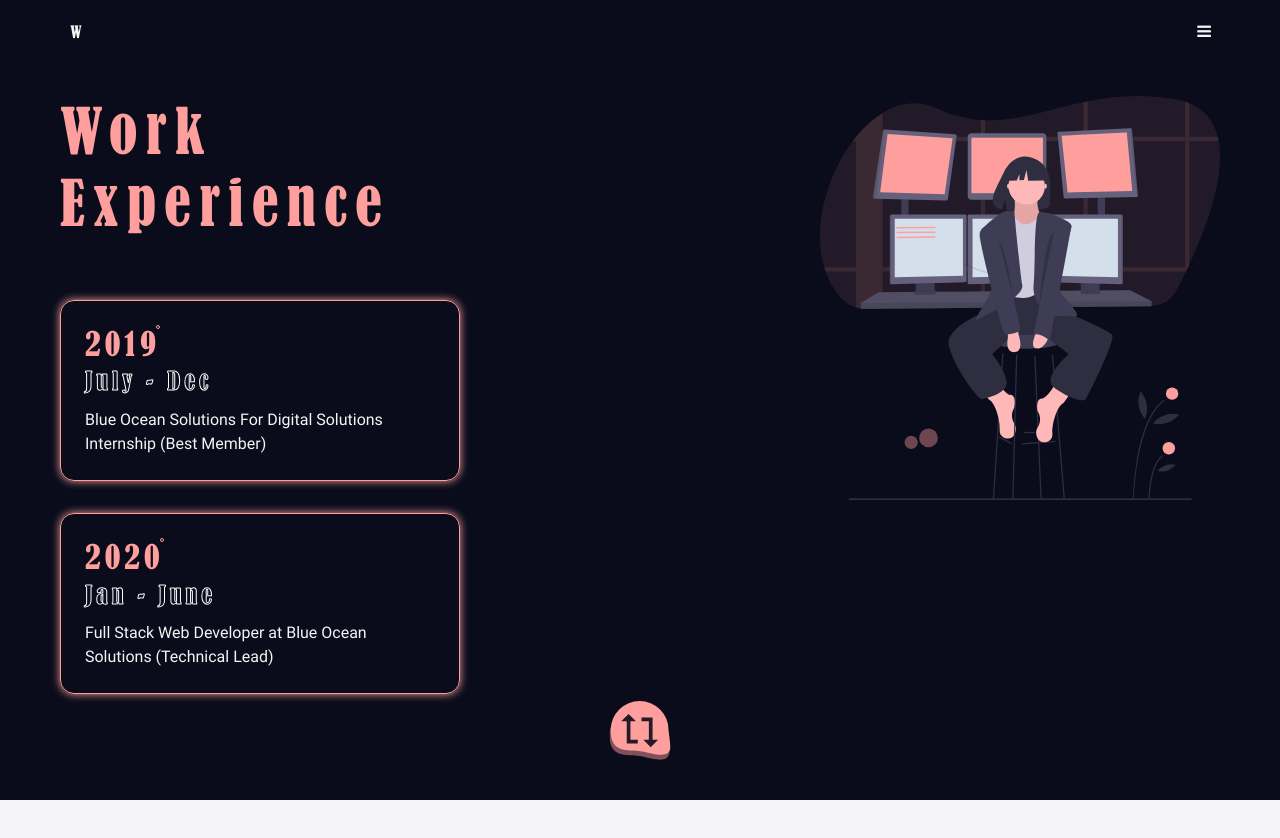
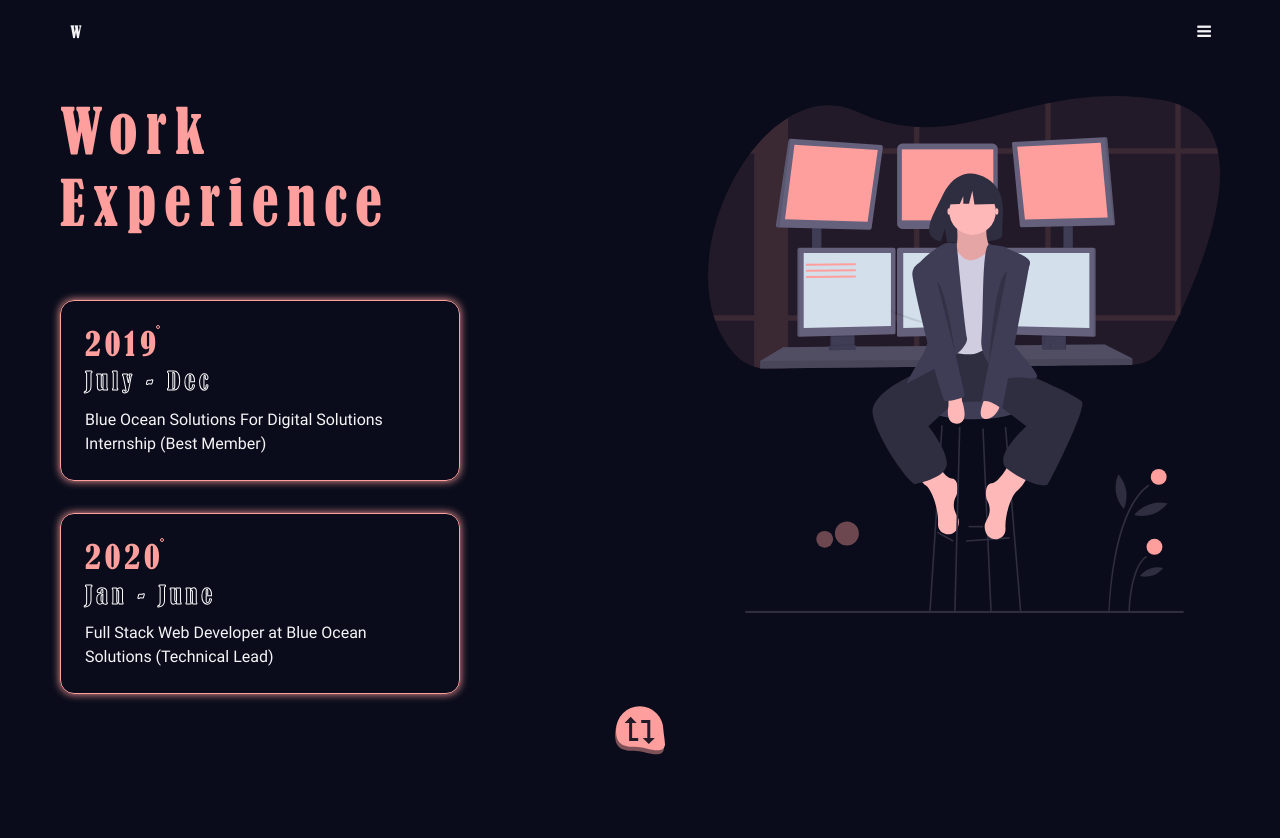
Before and after one commit to WeamAdel/WeamAdel.github.io, a React (Create React App) app: page /experience in a window 1280 px wide. Shown: the top 838 px of the page. Before the commit the page ends 800 px from the top, so only its background shows below. Built offline with nearby package versions, Linux system fonts and the light colour scheme.

Commit message:
Work Experience: Sort Experience

```diff
--- a/public/assets/css/app.css
+++ b/public/assets/css/app.css
@@ -795,10 +795,12 @@ button:active {
   background-color: #0a0c1b;
   min-height: 100vh;
 }
+.experience .wrapper {
+  display: flex;
+  flex-direction: column;
+}
 .experience .content {
-  position: relative;
-  width: 60%;
-  padding: 32px 0 !important;
+  padding: 32px 0 calc(50px + 24px + 24px + 60px) !important;
 }
 .experience .content .page-heading {
   color: #fe9f9d;
@@ -847,27 +849,63 @@ button:active {
 .experience .content .exp-cards .exp-card:not(:last-of-type) {
   margin-bottom: 32px;
 }
-.experience .image {
-  width: 40%;
-  max-width: 400px;
-  position: fixed;
-  right: 60px;
-  top: 0;
-  padding: calc(64px + 32px) 0;
-}
-.experience .image img {
-  width: 100%;
-}
-.experience .sort-btn {
+.experience .content .sort-btn {
   position: fixed;
   left: 50%;
   bottom: 40px;
+  z-index: 2;
   border: none;
   background-color: transparent;
   padding: 0;
   transform: translateX(-50%);
 }
-
+.experience .content .sort-btn:active, .experience .content .sort-btn:focus {
+  outline: none !important;
+}
+.experience .content .sort-btn:active svg #main, .experience .content .sort-btn:focus svg #main {
+  stroke: aliceblue;
+  stroke-width: 2px;
+}
+.experience .content .sort-btn svg {
+  width: 50px;
+  cursor: pointer;
+  transition: transform 0.25s ease-in-out;
+}
+.experience .content .sort-btn svg:hover {
+  transform: scale(1.1);
+}
+.experience .content .sort-btn svg:active,
+.experience .content .sort-btn svg :focus {
+  transform: scale(0.9);
+}
+.experience .image {
+  padding: calc(64px + 32px) 0;
+  order: -1;
+}
+.experience .image img {
+  width: 100%;
+}
+
+@media (min-width: 1000px) {
+  .experience .wrapper {
+    display: block;
+  }
+  .experience .image {
+    position: fixed;
+    right: 60px;
+    top: 0;
+    width: 40%;
+  }
+  .experience .content {
+    position: relative;
+    width: 60%;
+  }
+}
+@media (min-width: 1300px) {
+  .experience .content .exp-cards .exp-card {
+    max-width: 500px;
+  }
+}
 .home .welcome {
   position: absolute;
   height: 100%;
--- a/public/assets/scss/pages/_experience.scss
+++ b/public/assets/scss/pages/_experience.scss
@@ -1,10 +1,15 @@
 .experience {
   background-color: $main;
   min-height: 100vh;
+  .wrapper {
+    display: flex;
+    flex-direction: column;
+  }
+
   .content {
-    position: relative;
-    width: 60%;
-    padding: 32px 0 !important;
+    //Button height + Button space top + Button space Bottom + transformY
+    padding: 32px 0 calc(50px + 24px + 24px + 60px) !important;
+
     .page-heading {
       color: $rose;
       transform: none;
@@ -59,27 +64,75 @@
         }
       }
     }
+    .sort-btn {
+      position: fixed;
+      left: 50%;
+      bottom: 40px;
+      z-index: 2;
+      border: none;
+      background-color: transparent;
+      padding: 0;
+      transform: translateX(-50%);
+
+      &:active,
+      &:focus {
+        outline: none !important;
+        svg #main {
+          stroke: aliceblue;
+          stroke-width: 2px;
+        }
+      }
+
+      svg {
+        width: 50px;
+        cursor: pointer;
+        transition: transform 0.25s ease-in-out;
+        &:hover {
+          transform: scale(1.1);
+        }
+        &:active,
+        :focus {
+          transform: scale(0.9);
+        }
+      }
+    }
   }
 
   .image {
-    width: 40%;
-    max-width: 400px;
-    position: fixed;
-    right: 60px;
-    top: 0;
     padding: calc(64px + 32px) 0; //Navbar height + main padding
     img {
       width: 100%;
     }
-  }
-
-  .sort-btn {
-    position: fixed;
-    left: 50%;
-    bottom: 40px;
-    border: none;
-    background-color: transparent;
-    padding: 0;
-    transform: translateX(-50%);
+    order: -1;
   }
 }
+
+@media (min-width: 1000px) {
+  .experience {
+    .wrapper {
+      display: block;
+    }
+
+    .image {
+      position: fixed;
+      right: 60px;
+      top: 0;
+      width: 40%;
+    }
+    .content {
+      position: relative;
+      width: 60%;
+    }
+  }
+}
+@media (min-width: 1300px) {
+  .experience {
+    .content {
+      .exp-cards {
+        .exp-card {
+          max-width: 500px;
+        }
+      }
+    }
+  }
+}
--- a/src/components/Experience/Content/Content.js
+++ b/src/components/Experience/Content/Content.js
@@ -1,13 +1,26 @@
-import React from "react";
+import React, { useState } from "react";
 import ExperienceCards from "./ExperienceCards/ExperienceCards";
+import SortButton from "./SortButton/SortButton";
 
 function Content() {
+  let [sortType, setSortType] = useState("asc");
+
+  function flipSorting() {
+    setSortType(sortType === "asc" ? "desc" : "asc");
+  }
+
   return (
     <main className="content">
       <h1 className="page-heading">
         <span className="d-block">Work</span> Experience
       </h1>
-      <ExperienceCards />
+      <ExperienceCards sortType={sortType} />
+      <SortButton
+        flipSorting={flipSorting}
+        title={`Sort experience ${
+          sortType === "asc" ? "Descendingly" : "Ascendingly"
+        }`}
+      />
     </main>
   );
 }
--- a/src/components/Experience/Content/ExperienceCards/ExperienceCards.js
+++ b/src/components/Experience/Content/ExperienceCards/ExperienceCards.js
@@ -1,4 +1,5 @@
 import React from "react";
+import { useSpring, animated, config } from "react-spring";
 import ExperienceCard from "./ExperienceCard/ExperienceCard";
 
 const MONTHS = {
@@ -21,11 +22,19 @@ const EXPERIENCE = [
       "Full Stack Web Developer at Blue Ocean Solutions (Technical Lead)",
   },
 ];
-function ExperienceCards() {
-  let cardsJSX = EXPERIENCE.map((exp, index) => (
+function ExperienceCards(props) {
+  let sortedArray =
+    props.sortType !== "asc"
+      ? [...EXPERIENCE].sort((a, b) => {
+          return a.year === b.year ? 0 : a.year > b.year ? -1 : 1;
+        })
+      : EXPERIENCE;
+
+  let cardsJSX = sortedArray.map((exp, index) => (
     <ExperienceCard key={index} {...exp} />
   ));
-  return <section className="exp-cards">{cardsJSX}</section>;
+
+  return <animated.section className="exp-cards">{cardsJSX}</animated.section>;
 }
 
 export default ExperienceCards;
--- a/src/components/Experience/Content/SortButton/ButtonBG.js
+++ b/src/components/Experience/Content/SortButton/ButtonBG.js
@@ -10,23 +10,23 @@ function ButtonBG() {
     >
       <g id="Group_574" data-name="Group 574" transform="translate(-470 -334)">
         <path
-          id="Path_897"
-          data-name="Path 897"
+          id="main"
+          data-name="main"
           d="M28.913,0A28.913,28.913,0,0,1,57.827,28.913c0,2.124,2.381,16.343,1.862,18.71-2.749,12.622-23.14,1.81-36.985,1.81C6.735,49.434,0,44.882,0,28.913A28.913,28.913,0,0,1,28.913,0Z"
           transform="translate(471.23 334)"
           fill="#fe9f9d"
         />
         <path
-          id="Path_898"
-          data-name="Path 898"
+          id="fade"
+          data-name="fade"
           d="M28.913,0A28.913,28.913,0,0,1,57.827,28.913c0,2.124,2.381,16.343,1.862,18.71-2.749,12.622-23.14,1.81-36.985,1.81C6.735,49.434,0,44.882,0,28.913A28.913,28.913,0,0,1,28.913,0Z"
           transform="translate(470 338.921)"
           fill="#fe9f9d"
           opacity="0.48"
         />
         <path
-          id="Icon_material-repeat"
-          data-name="Icon material-repeat"
+          id="icon"
+          data-name="icon"
           d="M7.382,9.228H25.837v5.537l7.382-7.382L25.837,0V5.537H3.691V16.61H7.382ZM25.837,27.683H7.382V22.146L0,29.528l7.382,7.382V31.374H29.528V20.3H25.837Z"
           transform="translate(518.599 346.919) rotate(90)"
           fill="#231b28"
--- a/src/components/Experience/Content/SortButton/SortButton.js
+++ b/src/components/Experience/Content/SortButton/SortButton.js
@@ -1,9 +1,13 @@
 import React from "react";
 import ButtonBG from "./ButtonBG";
 
-function SortButton() {
+function SortButton(props) {
   return (
-    <button className="sort-btn">
+    <button
+      onClick={props.flipSorting}
+      className="sort-btn"
+      title={props.title}
+    >
       <ButtonBG />
     </button>
   );
--- a/src/components/Experience/Experience.js
+++ b/src/components/Experience/Experience.js
@@ -1,16 +1,16 @@
 import React from "react";
 import Image from "./Image/Image";
 import Content from "./Content/Content";
-import SortButton from "./Content/SortButton/SortButton";
 
 function Experience() {
   return (
     <div className="page experience">
       <div className="page-wrapper">
         <div className="my-container">
-          <Content />
-          <Image />
-          <SortButton />
+          <div className="wrapper">
+            <Content />
+            <Image />
+          </div>
         </div>
       </div>
     </div>
```
Also changed, not shown: 1 other file (tests, documents, lock files or other folders).
